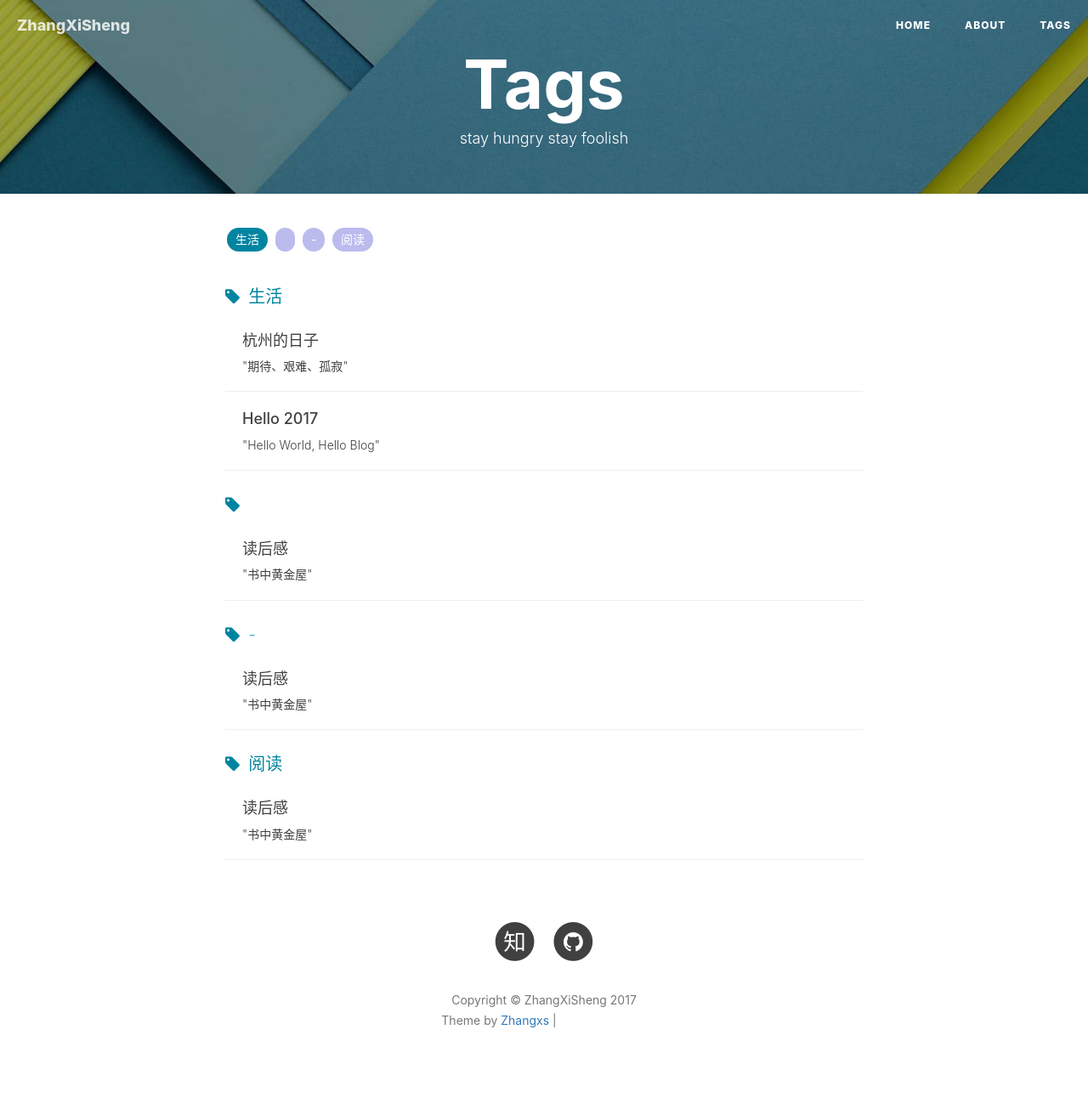
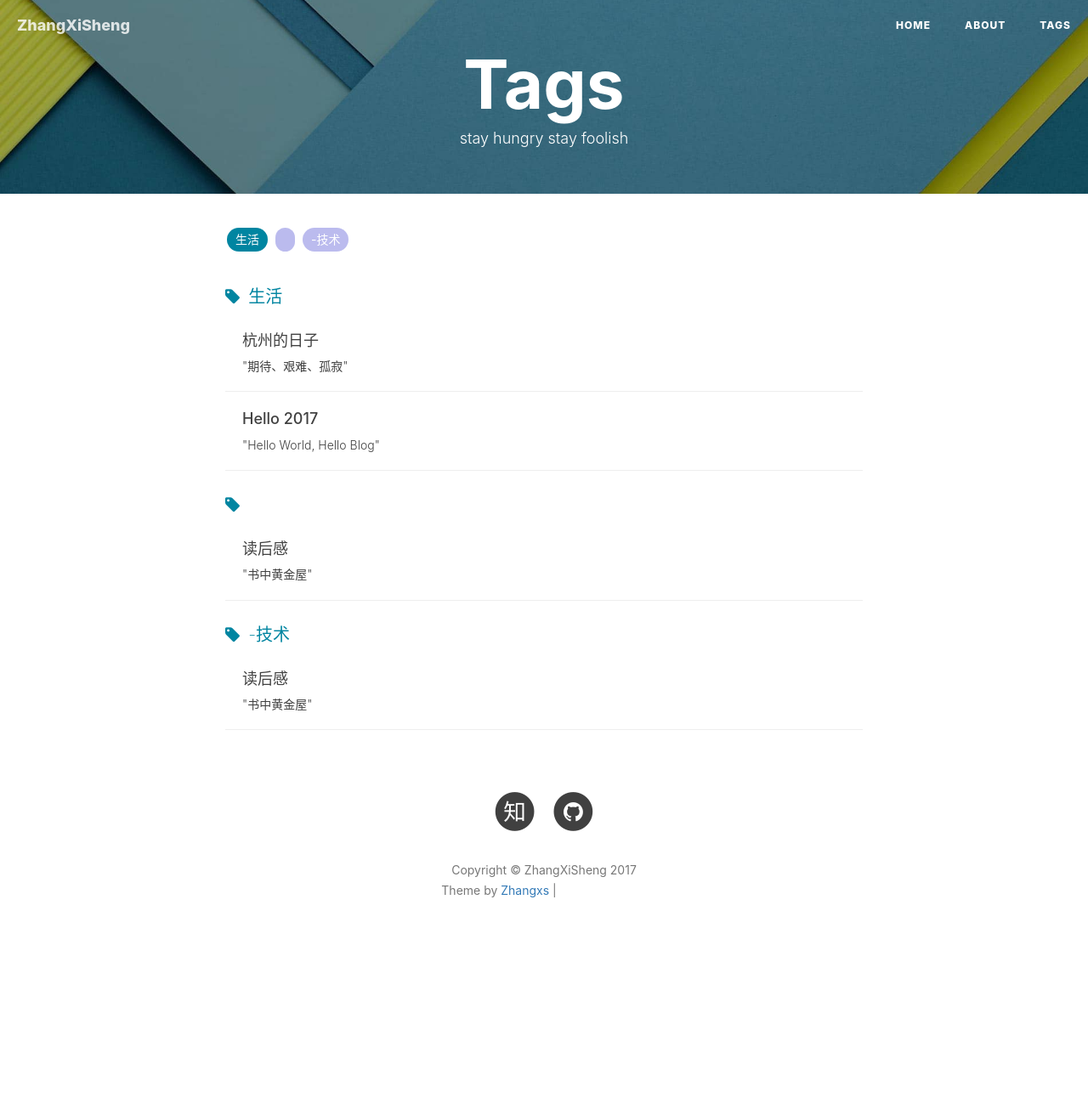
Before and after one commit to mrzhangxisheng/mrzhangxisheng.github.io, a Jekyll site: the page built from tags.html, in a window 1280 px wide. Shown: the whole page at 85% size. Built offline with Jekyll 4.4.1, drawn with Linux system fonts in a browser that asks for light colours; nearby versions of some CDN libraries; comment, search, counter and statistics services are not loaded; after the commit the page ends 1152 px from its top, so only the background shows below that; grey boxes are pictures that could not be loaded.

Commit message:
Update 2017-07-02-book-readerResponse.markdown

```diff
--- a/_posts/2017-07-02-book-readerResponse.markdown
+++ b/_posts/2017-07-02-book-readerResponse.markdown
@@ -7,7 +7,7 @@ author:     "Zhangxs"
 header-img: "img/post-bgbook-2017.jpg"
 catalog: true
 tags:
-    - 阅读
+    -技术
 ---
 
 
```
